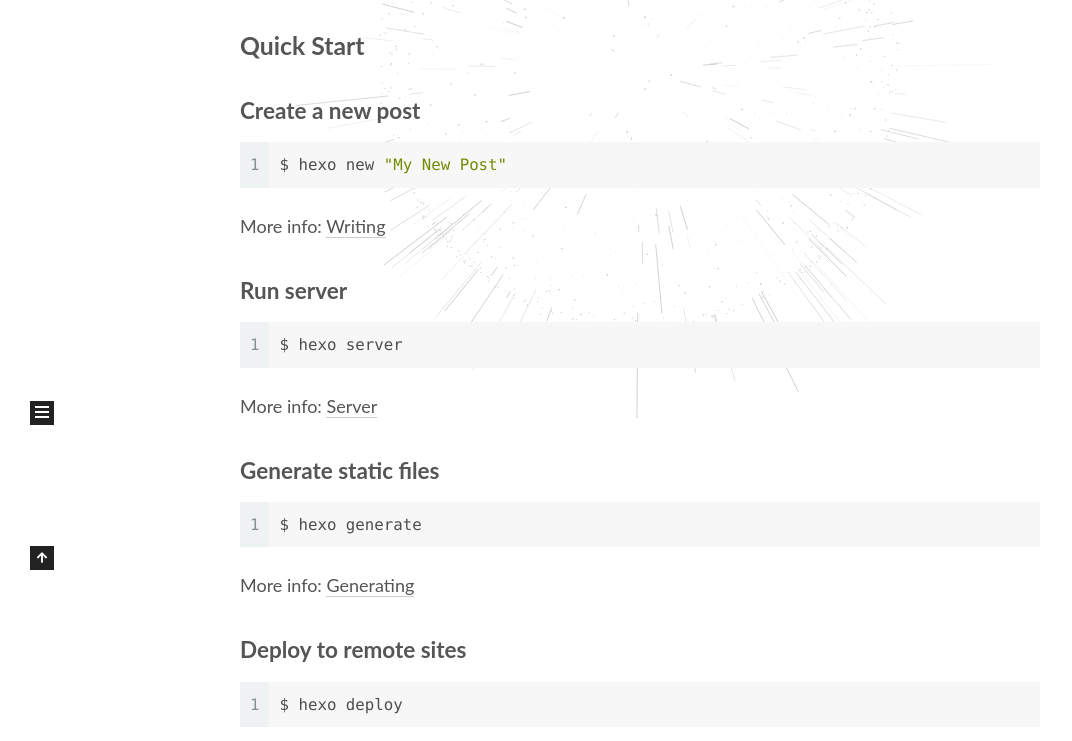
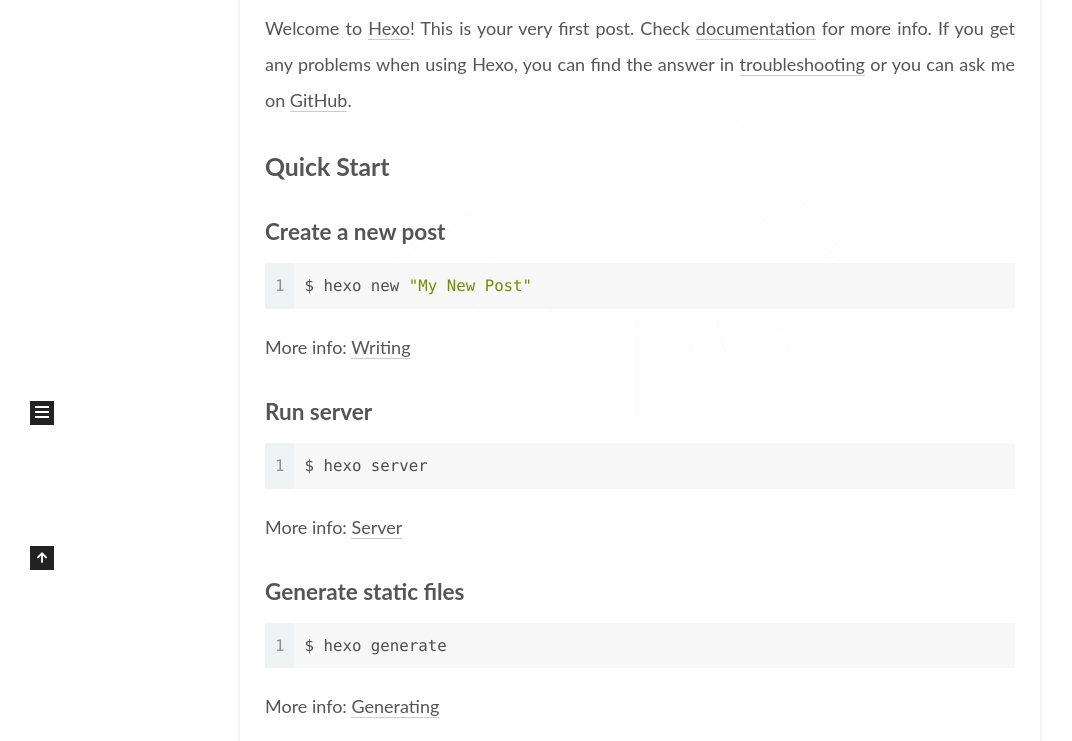
Before and after one commit to 3cPei/3cPei.github.io, a plain HTML site: page index.html in a window 1280 px wide. Shown: the part 330-1071 px from the top of the page, without its empty margins (0-1072 px from the left). Drawn offline with Linux system fonts and the light colour scheme; animation ran at ten frames a second.

Commit message:
Site updated: 2023-05-25 19:53:54

```diff
--- a/css/main.css
+++ b/css/main.css
@@ -1169,7 +1169,7 @@
 }
 .links-of-author a::before,
 .links-of-author span.exturl::before {
-  background: #497130;
+  background: #e45888;
   border-radius: 50%;
   content: ' ';
   display: inline-block;
@@ -1543,7 +1543,15 @@
   margin-top: 40px;
   text-align: center;
 }
-.use-motion .post-block,
+.use-motion .post-block {
+  opacity: 0;
+  margin-top: 60px;
+  margin-bottom: 60px;
+  padding: 25px;
+  background: rgba(255,255,255,0.9) none repeat scroll !important;
+  -webkit-box-shadow: 0 0 5px rgba(202,203,203,0.5);
+  -moz-box-shadow: 0 0 5px rgba(202,203,204,0.5);
+}
 .use-motion .pagination,
 .use-motion .comments {
   opacity: 0;
```
